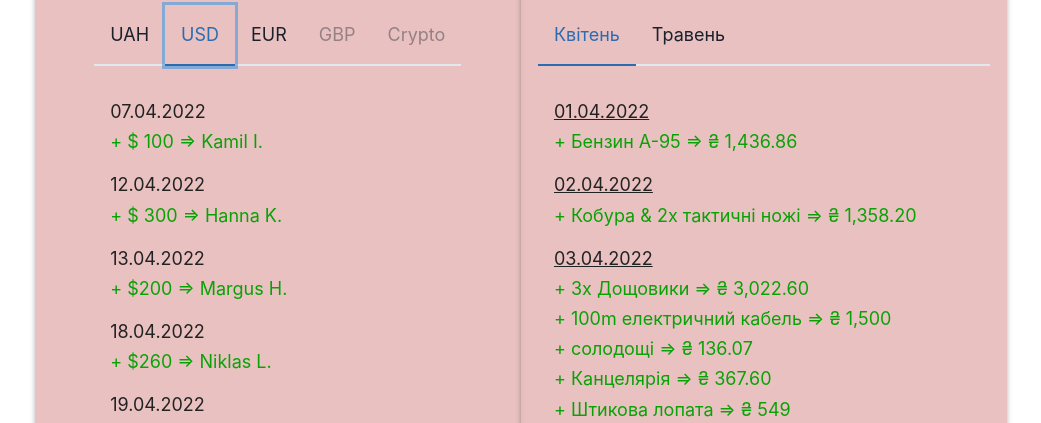
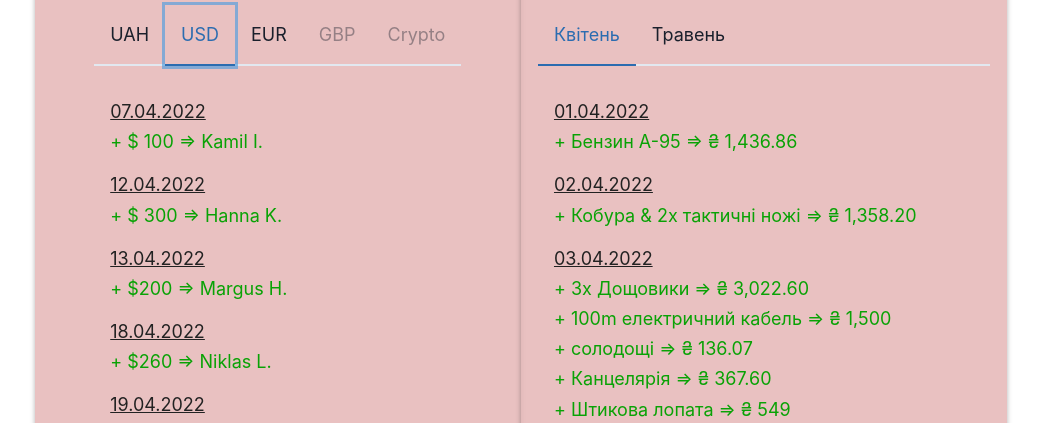
Before and after one commit to Gravedodger/battalion-207, a Next.js app: page /reports/ukr in a window 1280 px wide. Both pictures are taken after a click on the tab "USD". Shown: the part 847-1270 px from the top of the page, without its empty margins (119-1160 px from the left). Built offline with nearby package versions, Linux system fonts and the light colour scheme.

Commit message:
fixed underlines

```diff
--- a/components/DonationsFeature/components/DFBody/DFBody.js
+++ b/components/DonationsFeature/components/DFBody/DFBody.js
@@ -27,7 +27,7 @@ const DFBody = ({ totalUkr, totalEng }) => {
 
             <TabPanels h={{ lg:'550px', md: '500px', sm: '450px', base: '450px' }}>
                 <TabPanel p={{ lg: 4, md: 4, sm: 2, base: 1 }} fontSize={{lg: '18px', md: '16px', sm: '15px', base: '14px' }}>
-                    <Text mt='1rem' color={textColor}>06.04.2022</Text>
+                    <Text mt='1rem' color={textColor} textDecoration='underline'>06.04.2022</Text>
                     <Text mt='0.2rem' color='#09A205'>
                         + ₴ 1,000 => Yuliana N.
                     </Text>
@@ -38,12 +38,12 @@ const DFBody = ({ totalUkr, totalEng }) => {
                         + ₴ 1,000 => an unknown person
                     </Text>
 
-                    <Text mt='1rem' color={textColor}>08.04.2022</Text>
+                    <Text mt='1rem' color={textColor} textDecoration='underline'>08.04.2022</Text>
                     <Text mt='0.2rem' color='#09A205'>
                         + ₴ 2,000 => Hanna K.
                     </Text>
 
-                    <Text mt='1rem' color={textColor}>12.04.2022</Text>
+                    <Text mt='1rem' color={textColor} textDecoration='underline'>12.04.2022</Text>
                     <Text mt='0.2rem' color='#09A205'>
                         + ₴ 1,000 => Ivan D.
                     </Text>
@@ -57,7 +57,7 @@ const DFBody = ({ totalUkr, totalEng }) => {
                         + ₴ 1,000 => Tetiana B.
                     </Text>
 
-                    <Text mt='1rem' color={textColor}>13.04.2022</Text>
+                    <Text mt='1rem' color={textColor} textDecoration='underline'>13.04.2022</Text>
                     <Text mt='0.2rem' color='#09A205'>
                         + ₴ 555 => Pavlo M.
                     </Text>
@@ -73,27 +73,27 @@ const DFBody = ({ totalUkr, totalEng }) => {
                 </TabPanel>
 
                 <TabPanel p={{ lg: 4, md: 4, sm: 2, base: 1 }} fontSize={{lg: '18px', md: '16px', sm: '15px', base: '14px' }}>
-                    <Text mt='1rem' color={textColor}>07.04.2022</Text>
+                    <Text mt='1rem' color={textColor} textDecoration='underline'>07.04.2022</Text>
                     <Text mt='0.2rem' color='#09A205'>
                         + $ 100 => Kamil I.
                     </Text>
 
-                    <Text mt='1rem' color={textColor}>12.04.2022</Text>
+                    <Text mt='1rem' color={textColor} textDecoration='underline'>12.04.2022</Text>
                     <Text mt='0.2rem' color='#09A205'>
                         + $ 300 => Hanna K.
                     </Text>
 
-                    <Text mt='1rem' color={textColor}>13.04.2022</Text>
+                    <Text mt='1rem' color={textColor} textDecoration='underline'>13.04.2022</Text>
                     <Text mt='0.2rem' color='#09A205'>
                         + $200 => Margus H.
                     </Text>
 
-                    <Text mt='1rem' color={textColor}>18.04.2022</Text>
+                    <Text mt='1rem' color={textColor} textDecoration='underline'>18.04.2022</Text>
                     <Text mt='0.2rem' color='#09A205'>
                         + $260 => Niklas L.
                     </Text>
 
-                    <Text mt='1rem' color={textColor}>19.04.2022</Text>
+                    <Text mt='1rem' color={textColor} textDecoration='underline'>19.04.2022</Text>
                     <Text mt='0.2rem' color='#09A205'>
                         + $103 => Simon D.
                     </Text>
@@ -109,11 +109,11 @@ const DFBody = ({ totalUkr, totalEng }) => {
                 </TabPanel>
 
                 <TabPanel p={{ lg: 4, md: 4, sm: 2, base: 1 }} fontSize={{lg: '18px', md: '16px', sm: '15px', base: '14px' }}>
-                    <Text mt='1rem' color={textColor}>11.04.2022</Text>
+                    <Text mt='1rem' color={textColor} textDecoration='underline'>11.04.2022</Text>
                     <Text mt='0.2rem' color='#09A205'>
                         + € 50 => an unknown person
                     </Text>
-                    <Text mt='1rem' color={textColor}>12.04.2022</Text>
+                    <Text mt='1rem' color={textColor} textDecoration='underline'>12.04.2022</Text>
                     <Text mt='0.2rem' color='#09A205'>
                         + € 150 => Kadri V.
                     </Text>
```
